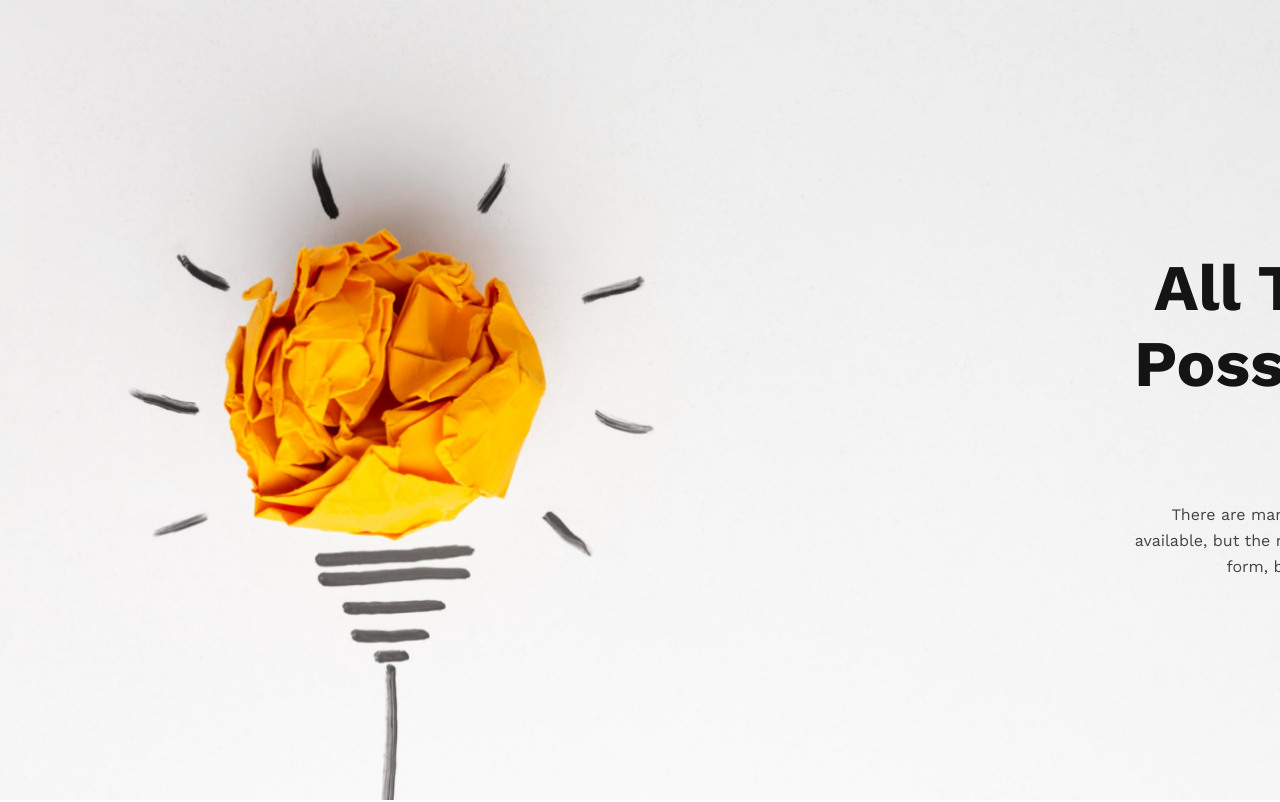
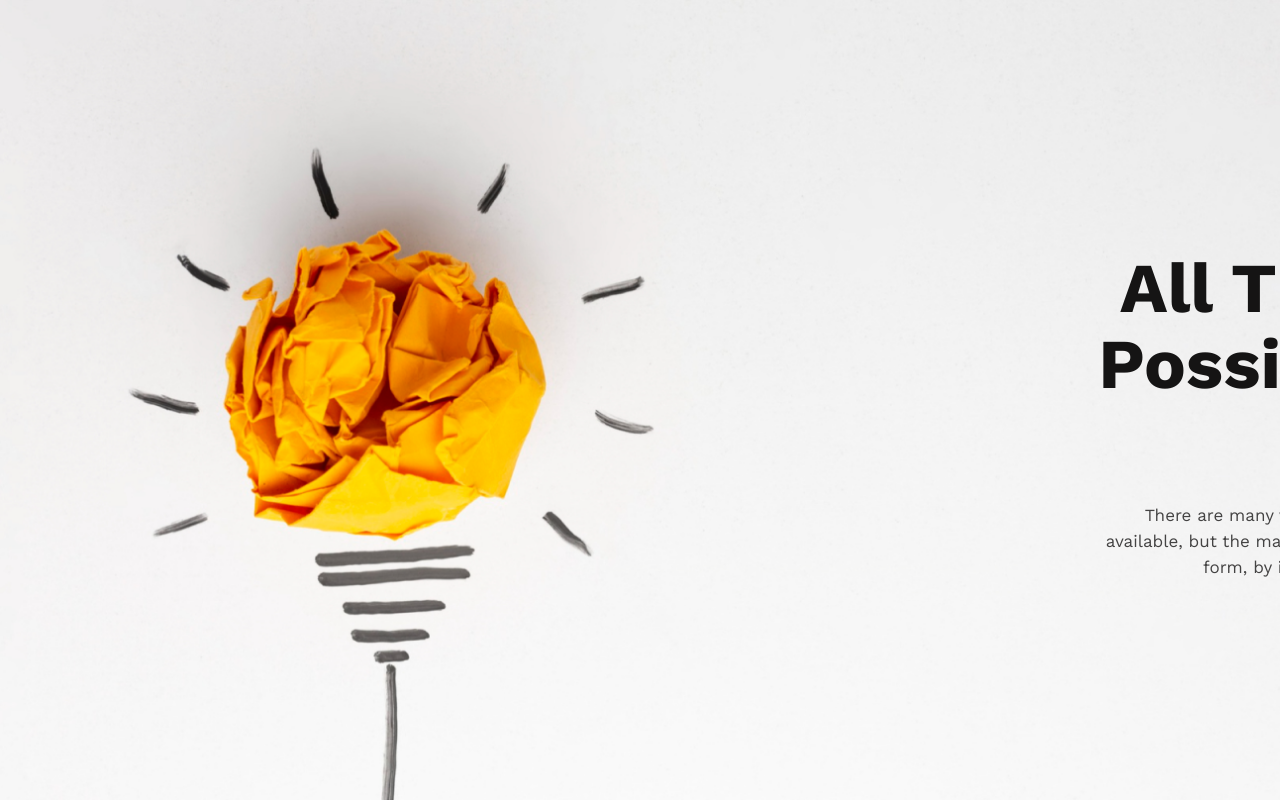
Before and after one commit to coderkamrul0/assignment-1, a plain HTML site: page index.html in a window 1280 px wide. Shown: the top 802 px of the page. Drawn offline with nearby package versions, Linux system fonts and the light colour scheme.

Commit message:
Final Done

```diff
--- a/index.html
+++ b/index.html
@@ -4,7 +4,7 @@
     <meta charset="UTF-8">
     <meta http-equiv="X-UA-Compatible" content="IE=edge">
     <meta name="viewport" content="width=device-width, initial-scale=1.0">
-    <title>Document</title>
+    <title>Assignment One</title>
     <link rel="stylesheet" href="style.css">
     <script src="https://kit.fontawesome.com/7bb53d793d.js" crossorigin="anonymous"></script>
     <link rel="preconnect" href="https://fonts.googleapis.com"><link rel="preconnect" href="https://fonts.gstatic.com" crossorigin><link href="https://fonts.googleapis.com/css2?family=Work+Sans:wght@400;600;700&display=swap" rel="stylesheet">
@@ -16,7 +16,7 @@
     <section class="banner-section">
         <div class="banner-details">
             <h1 class="banner-title">All Thinks Are <br> Possible If You <br> believe</h1>
-            <p class="banner-sub-title">There are many variations of passages of Lorem Ipsum<br> available, but the majority have suffered alteration in some<br> form, by injected humour, or randomised words</p>
+            <p class="banner-sub-title">There are many variations of passages of Lorem Ipsum<br> available, but the majority have suffered  alteration in some<br> form, by injected humour, or randomised words</p>
             <button class="banner-btn">Contact Us</button>
         </div>
     </section>
--- a/style.css
+++ b/style.css
@@ -21,12 +21,13 @@
 }
 .banner-section .banner-title{
     font-weight: 700;
-    font-size: 65px;
+    font-size: 70px;
     line-height: 76px;
     color: #151414;
 }
 .banner-details .banner-sub-title{
     line-height: 26px;
+    font-size: 17px;
     color: #444343;
     margin-top: 24px;
     margin-bottom: 32px;
```
